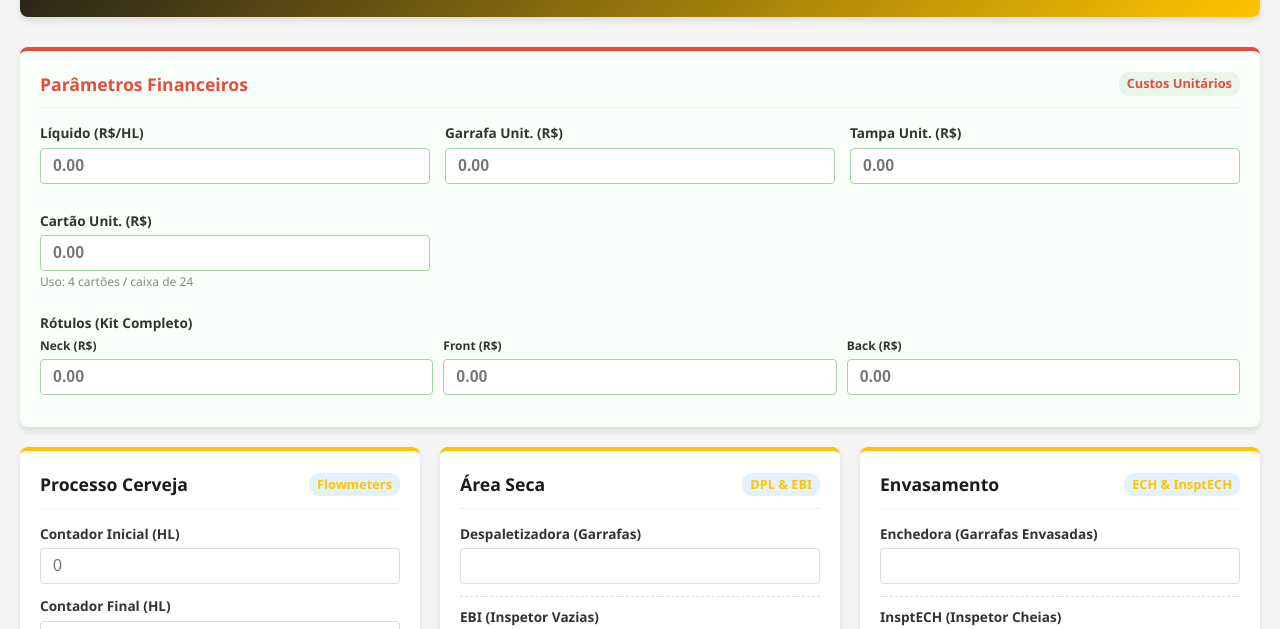
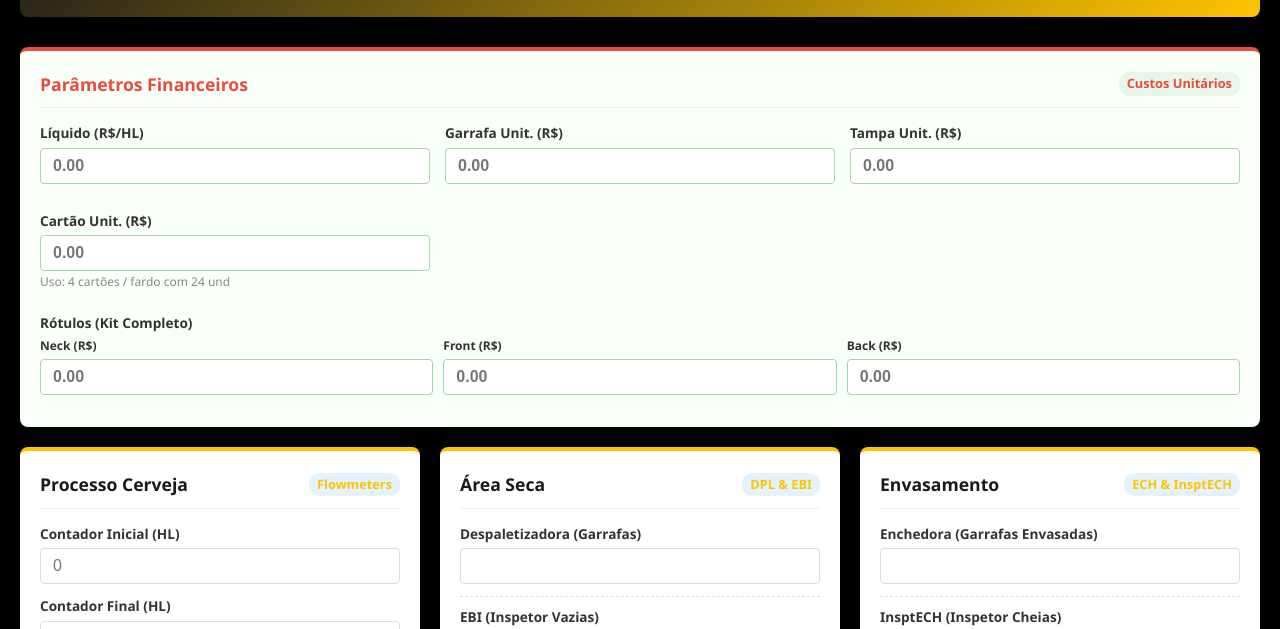
Before and after one commit to joaopedrorx/LineOverviewIPOW, a plain HTML site: page index.html in a window 1280 px wide. Shown: the part 113-742 px from the top of the page. Drawn offline with Linux system fonts and the light colour scheme.

Commit message:
Uploading System Design

```diff
--- a/css/styles.css
+++ b/css/styles.css
@@ -2,7 +2,7 @@
     --primary: #1a1a1a;
     --secondary: #ffc400;
     --accent: #d4af37;
-    --bg-body: #f5f5f5;
+    --bg-body: #000000;
     --bg-card: #ffffff;
     --text-main: #333333;
     --text-light: #888888;
--- a/index.html
+++ b/index.html
@@ -36,7 +36,7 @@
                 <div class="form-group">
                     <label>Cartão Unit. (R$)</label>
                     <input type="number" id="cost_card" class="money-input" placeholder="0.00">
-                    <span class="helper">Uso: 4 cartões / caixa de 24</span>
+                    <span class="helper">Uso: 4 cartões / fardo com 24 und</span>
                 </div>
 
             </div>
```
